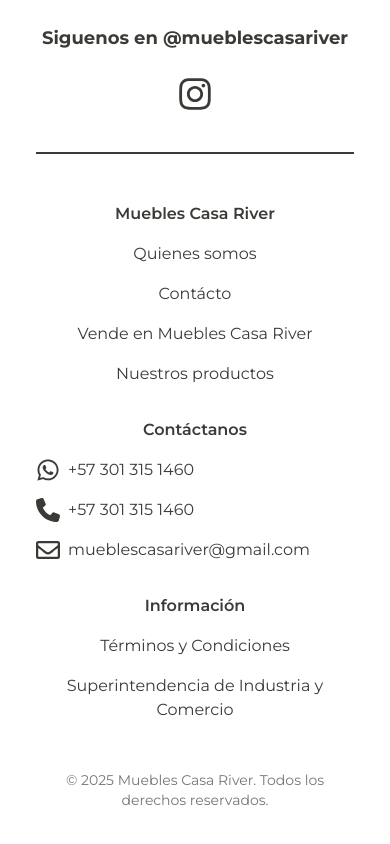
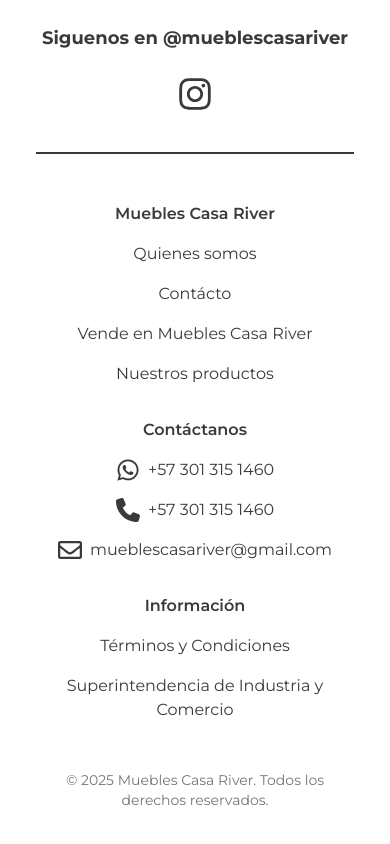
Before and after one commit to B9inzon/mueblescasariver, a Next.js app in the folder front/: page / in a window 390 px wide. Shown: the part 5397-6241 px from the top of the page. Built offline with nearby package versions, Linux system fonts and the light colour scheme; a web font is replaced by a local one.

Commit message:
Tailwind

```diff
--- a/front/src/components/Footer.jsx
+++ b/front/src/components/Footer.jsx
@@ -55,7 +55,7 @@
                   target="_blank"
                   rel=" noopener noreferrer "
                   aria-label=" Escríbenos al WhatsApp "
-                  className="flex items-center gap-2"
+                  className="flex items-center justify-center lg:justify-start gap-2 "
                 >
                   <WhatsappIcon  /> +57 301 315 1460
                 </Link>
@@ -63,7 +63,7 @@
               <li className=" hover:underline focus:underline focus:outline-none ">
                 <span
                   aria-label=" Llámanos a este número "
-                  className="flex items-center gap-2"
+                  className="flex items-center justify-center lg:justify-start gap-2"
                 >
                   <PhoneIcon  /> +57 301 315 1460
                 </span>
@@ -71,7 +71,7 @@
               <li className=" hover:underline focus:underline focus:outline-none ">
                 <span
                   aria-label="Escríbenos a este correo"
-                  className="flex items-center gap-2"
+                  className="flex items-center justify-center lg:justify-start gap-2"
                 >
                   <MailIcon  /> mueblescasariver@gmail.com
                 </span>
```
